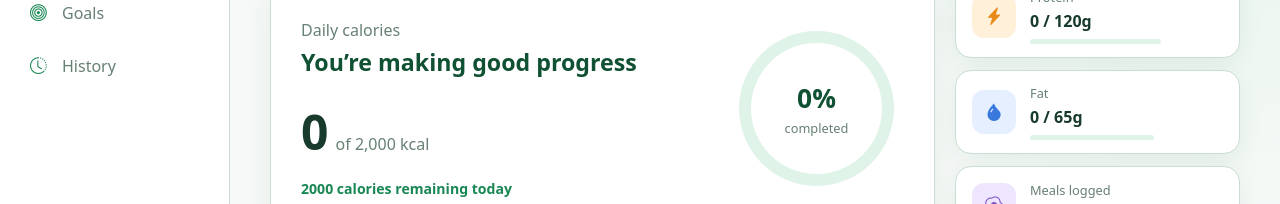
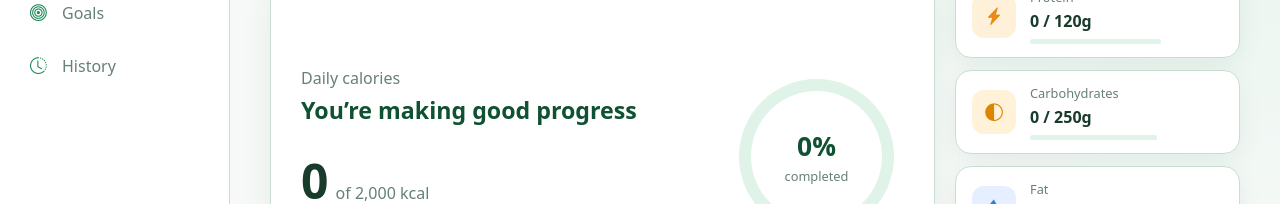
Before and after one commit to sengleapheng65-lab/NutriFlow-web-app, a React (Vite) app in the folder frontend/: page /dashboard in a window 1280 px wide. Shown: the part 258-462 px from the top of the page. Built offline with nearby package versions, Linux system fonts and the light colour scheme; no server answers.

Commit message:
Add New Carb function

```diff
--- a/frontend/src/pages/AddMeal.tsx
+++ b/frontend/src/pages/AddMeal.tsx
@@ -12,6 +12,7 @@ function AddMeal() {
   const [name, setName] = useState("");
   const [calories, setCalories] = useState("");
   const [protein, setProtein] = useState("");
+  const [carbs, setCarbs] = useState("");
   const [fat, setFat] = useState("");
 
   // Track the backend request
@@ -31,6 +32,7 @@ function AddMeal() {
         name: name.trim(),
         calories: Number(calories),
         protein: Number(protein),
+        carbs: Number(carbs),
         fat: Number(fat),
       });
 
@@ -131,6 +133,29 @@ function AddMeal() {
                     step="0.1"
                     value={protein}
                     onChange={(event) => setProtein(event.target.value)}
+                    placeholder="0"
+                    disabled={isSaving}
+                    required
+                  />
+                </div>
+
+                <small>Amount in grams</small>
+              </div>
+
+              {/* Carbohydrates */}
+              <div className="meal-form-field">
+                <label htmlFor="carbs">Carbohydrates</label>
+
+                <div className="meal-input">
+                  <i className="bi bi-circle-half" aria-hidden="true" />
+
+                  <input
+                    id="carbs"
+                    type="number"
+                    min="0"
+                    step="0.1"
+                    value={carbs}
+                    onChange={(event) => setCarbs(event.target.value)}
                     placeholder="0"
                     disabled={isSaving}
                     required
@@ -245,6 +270,11 @@ function AddMeal() {
             </div>
 
             <div className="preview-information">
+              <span>Carbohydrates</span>
+              <strong>{carbs || "—"}g</strong>
+            </div>
+
+            <div className="preview-information">
               <span>Fat</span>
               <strong>{fat || "—"}g</strong>
             </div>
--- a/frontend/src/pages/Dashboard.tsx
+++ b/frontend/src/pages/Dashboard.tsx
@@ -9,6 +9,7 @@ import "../styles/Dashboard.css";
 // Temporary daily nutrition goals
 const calorieGoal = 2000;
 const proteinGoal = 120;
+const carbGoal = 250;
 const fatGoal = 65;
 
 function Dashboard() {
@@ -47,6 +48,12 @@ function Dashboard() {
   // Calculate the total protein
   const totalProtein = meals.reduce((total, meal) => total + meal.protein, 0);
 
+  // Calculate the total carb
+  const totalCarbs = meals.reduce(
+    (total, meal) => total + (meal.carbs ?? 0),
+    0,
+  );
+
   // Calculate the total fat
   const totalFat = meals.reduce((total, meal) => total + (meal.fat ?? 0), 0);
 
@@ -60,6 +67,8 @@ function Dashboard() {
     Math.round((totalProtein / proteinGoal) * 100),
     100,
   );
+
+  const carbProgress = Math.min(Math.round((totalCarbs / carbGoal) * 100), 100);
 
   const fatProgress = Math.min(Math.round((totalFat / fatGoal) * 100), 100);
 
@@ -157,7 +166,7 @@ function Dashboard() {
           </div>
         </article>
 
-        {/* Protein, fat and meal totals */}
+        {/* Protein, fat, carbs, and meal totals */}
         <div className="dashboard-stats">
           {/* Protein */}
           <article className="dashboard-stat-card">
@@ -174,6 +183,25 @@ function Dashboard() {
 
               <div className="stat-progress protein-progress">
                 <div style={{ width: `${proteinProgress}%` }} />
+              </div>
+            </div>
+          </article>
+
+          {/* Carbohydrates */}
+          <article className="dashboard-stat-card">
+            <div className="stat-icon carb-icon">
+              <i className="bi bi-circle-half" aria-hidden="true" />
+            </div>
+
+            <div className="stat-content">
+              <span>Carbohydrates</span>
+
+              <strong>
+                {totalCarbs} / {carbGoal}g
+              </strong>
+
+              <div className="stat-progress carb-progress">
+                <div style={{ width: `${carbProgress}%` }} />
               </div>
             </div>
           </article>
@@ -277,6 +305,11 @@ function Dashboard() {
                     </div>
 
                     <div>
+                      <strong>{meal.carbs ?? 0}g</strong>
+                      <span>Carbs</span>
+                    </div>
+
+                    <div>
                       <strong>{meal.fat ?? 0}g</strong>
                       <span>Fat</span>
                     </div>
--- a/frontend/src/styles/Dashboard.css
+++ b/frontend/src/styles/Dashboard.css
@@ -208,6 +208,11 @@
   color: #3978dc;
 }
 
+.carb-icon {
+  background-color: #fff2d8;
+  color: #dc8500;
+}
+
 .meal-count-icon {
   background: #eee6ff;
   color: #8357ca;
@@ -246,6 +251,10 @@
 
 .protein-progress div {
   background: linear-gradient(90deg, #e88918, #ffc45f);
+}
+
+.carb-progress div {
+  background: linear-gradient(90deg, #f6b73c, #ef8f00);
 }
 
 .fat-progress div {
--- a/frontend/src/types/Meal.ts
+++ b/frontend/src/types/Meal.ts
@@ -4,5 +4,6 @@ export type Meal = {
   name: string;
   calories: number;
   protein: number;
+  carbs: number;
   fat: number;
 };
```
Also changed, not shown: 2 other files (tests, documents, lock files or other folders).
